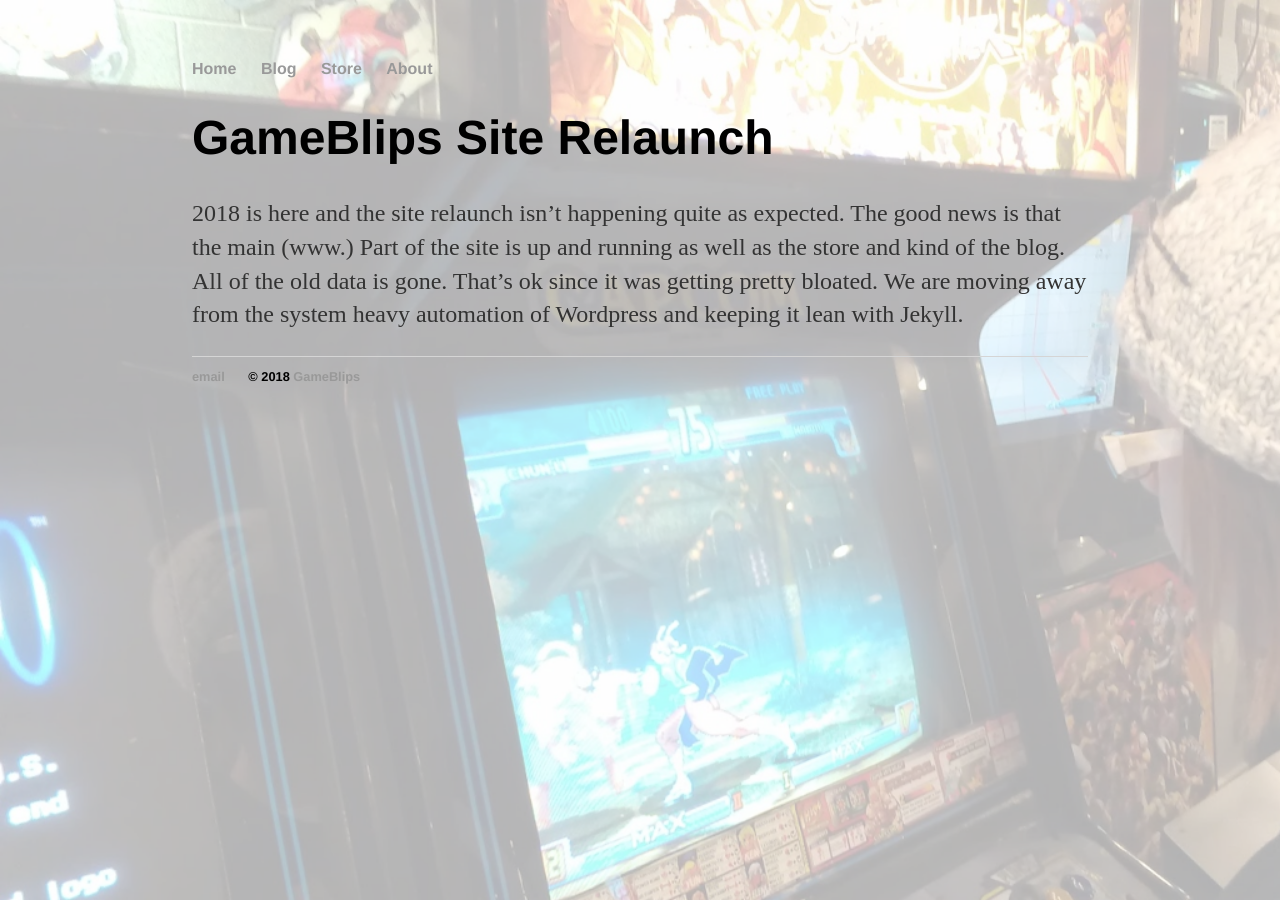
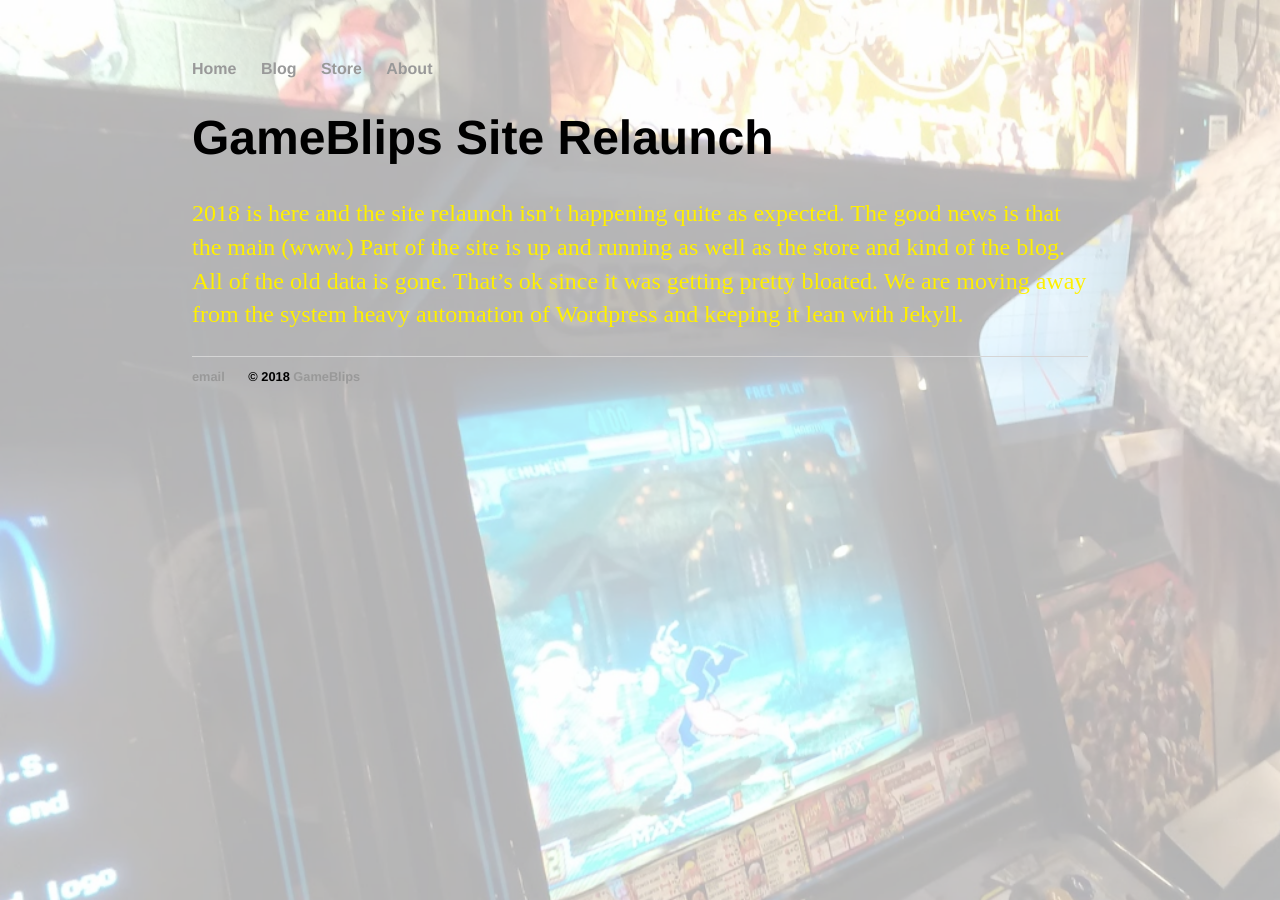
Before and after one commit to gameblips/gameblips.github.io, a Jekyll site: the page built from _posts/2018-01-02-site-relaunch.md, in a window 1280 px wide. Built offline with Jekyll 4.4.1, drawn with Linux system fonts in a browser that asks for light colours.

Commit message:
Update main.css

```diff
--- a/css/main.css
+++ b/css/main.css
@@ -32,7 +32,7 @@ h1 {
 p {
     font-size: 1.5em;
     line-height: 1.4em;
-    color: #333;
+    color: #fff000;
 }
 footer {
     border-top: 1px solid #d5d5d5;
```
